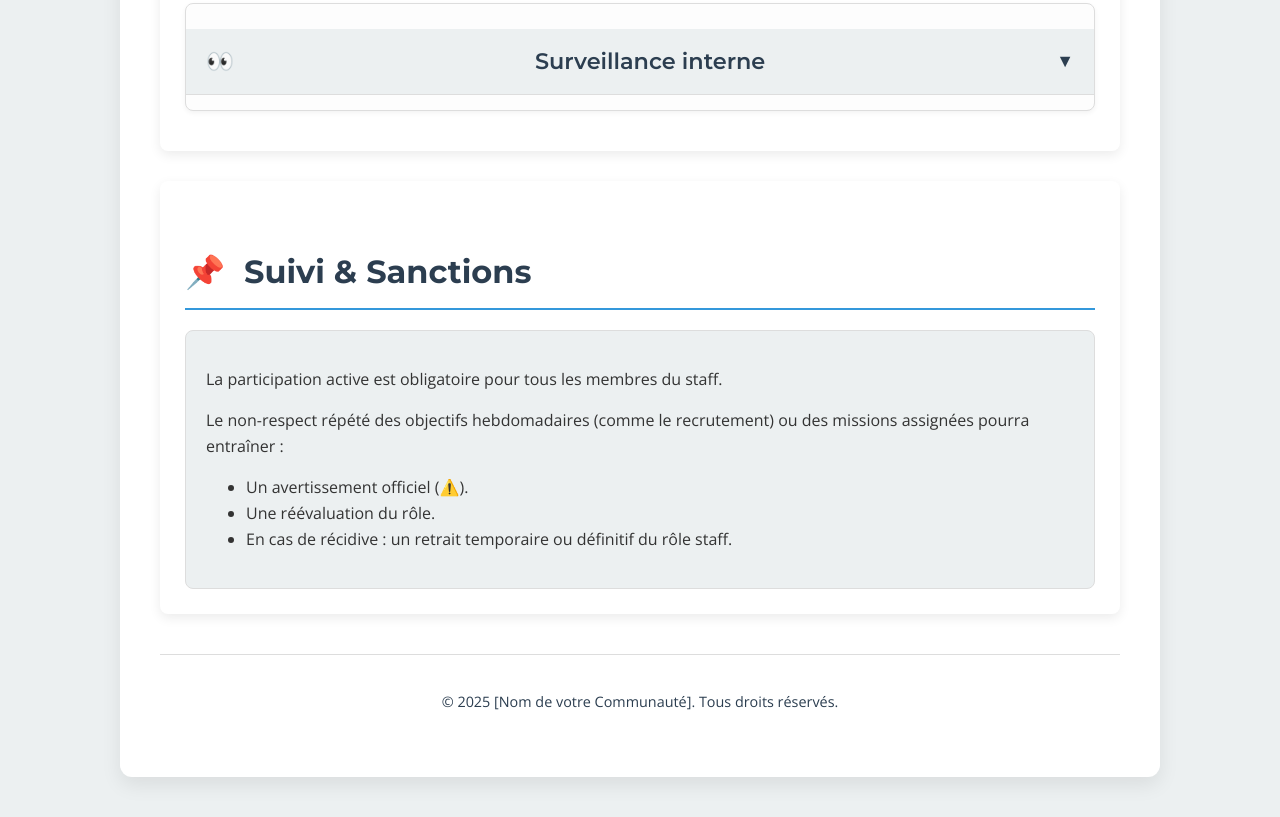
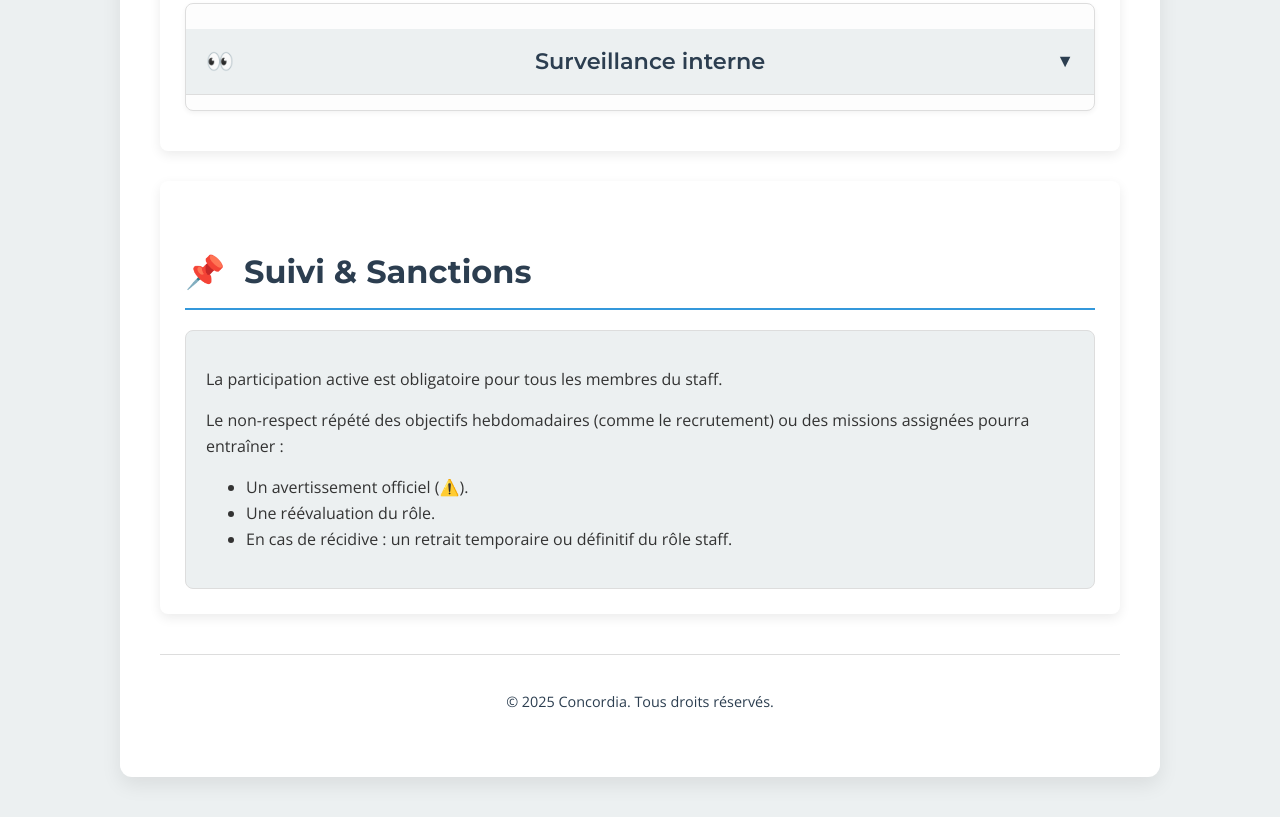
Before and after one commit to Balou201/Concordia, a plain HTML site: page Staff/index.html in a window 1280 px wide. Shown: the part 2027-2844 px from the top of the page. Drawn offline with nearby package versions, Linux system fonts and the light colour scheme.

Commit message:
Update index.html

```diff
--- a/Staff/index.html
+++ b/Staff/index.html
@@ -128,7 +128,7 @@
         </main>
 
         <footer>
-            <p>&copy; 2025 [Nom de votre Communauté]. Tous droits réservés.</p>
+            <p>&copy; 2025 Concordia. Tous droits réservés.</p>
         </footer>
     </div>
 
```
